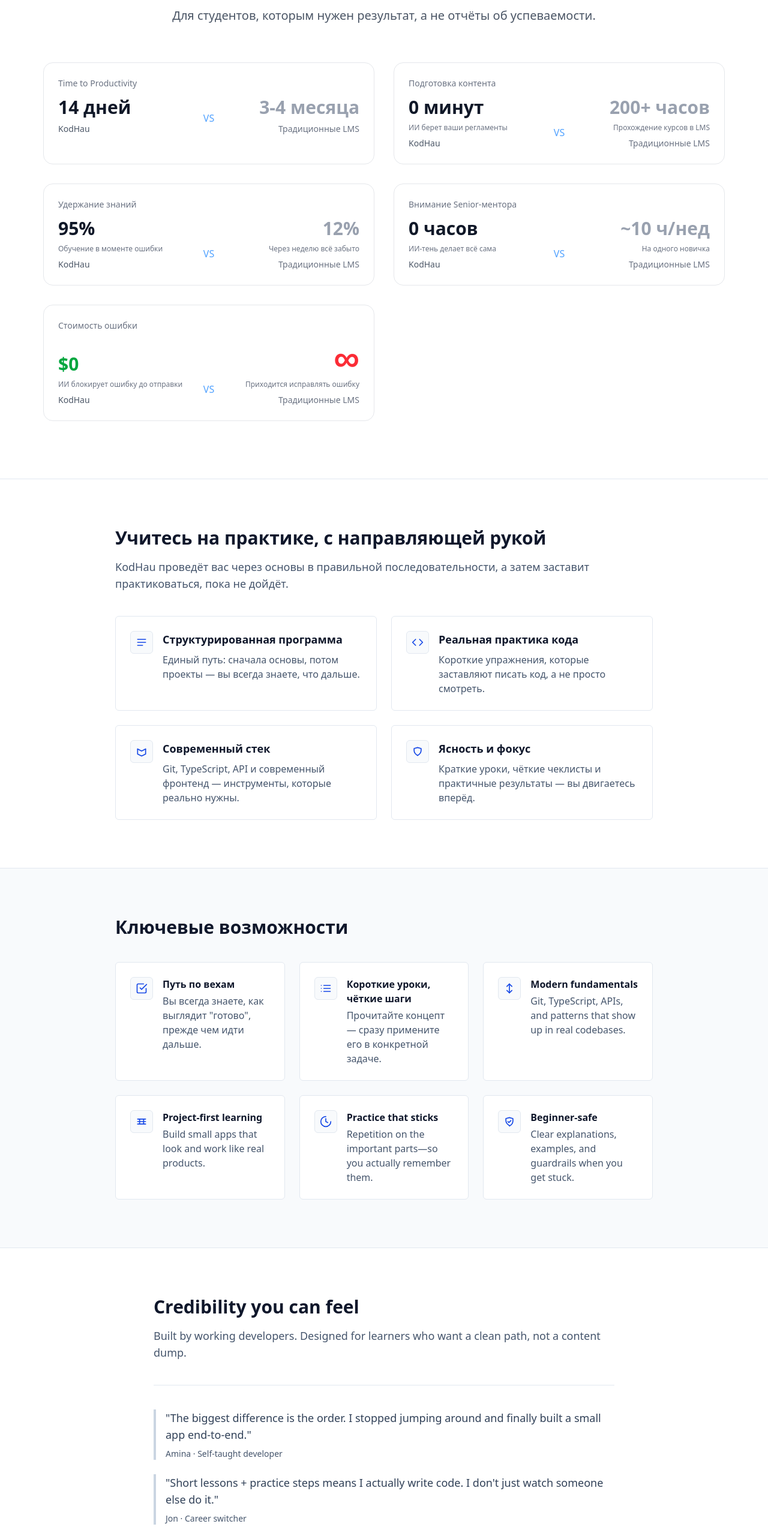
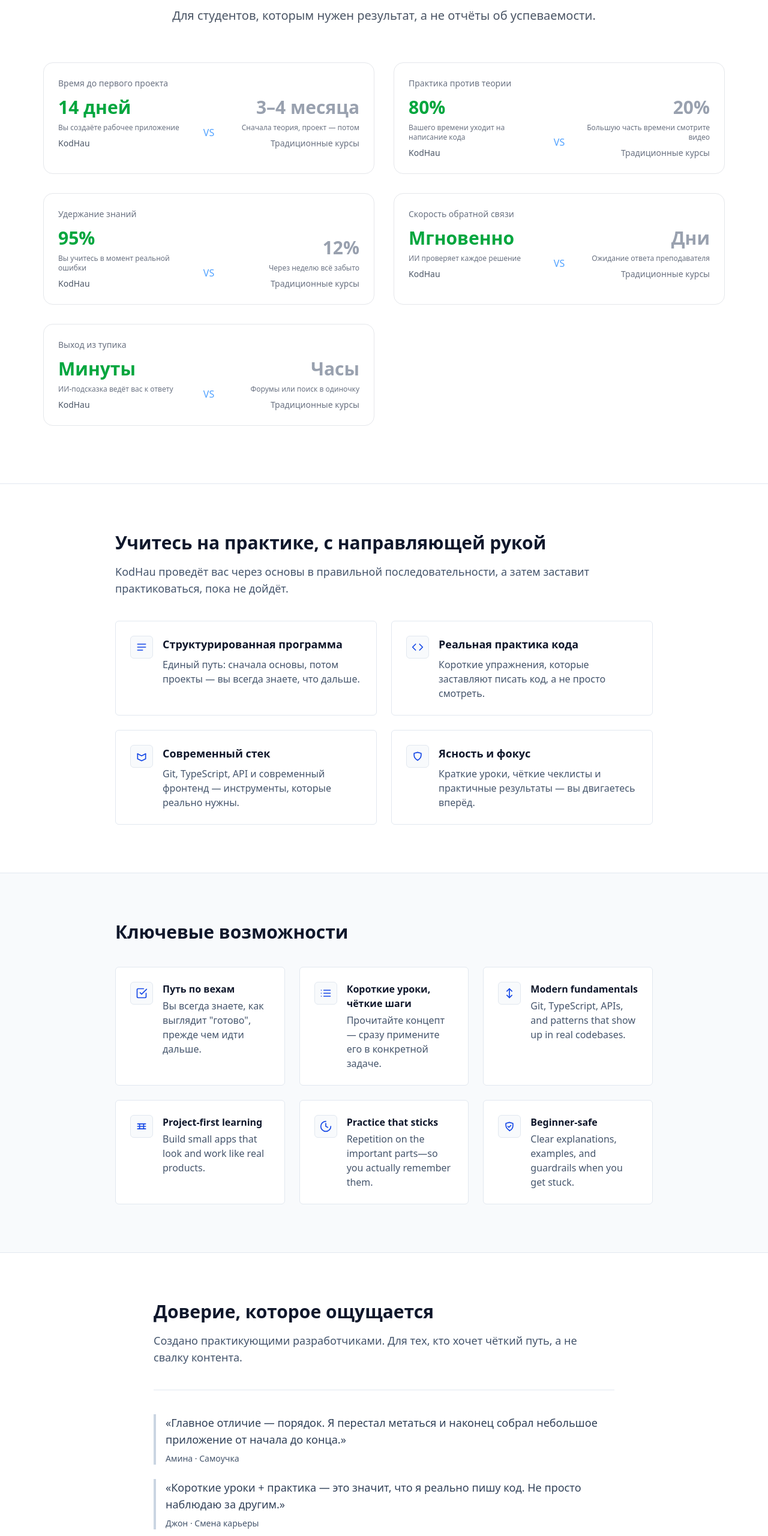
Before and after one commit to mad1081/landing-kodhau, a Nuxt app in the folder landing/: page / in a window 1280 px wide. Shown: the part 1485-4046 px from the top of the page at 60% size. Built offline with nearby package versions, Linux system fonts and the light colour scheme.

Commit message:
feat(landing): translate comparison cards, credibility, CTA, footer to EN/RU/KK

```diff
--- a/landing/app/composables/useLang.ts
+++ b/landing/app/composables/useLang.ts
@@ -56,6 +56,43 @@
     kf2Desc: 'Read a concept, then immediately apply it with a concrete task.',
     kf3Title: 'AI mentor',
     kf3Desc: 'Get Socratic hints, not answers — so you actually learn.',
+
+    // Comparison cards
+    cmpTradLabel: 'Traditional courses',
+    cmp1Cat: 'Time to First Project',
+    cmp1KhVal: '14 days', cmp1KhSub: 'You ship a working app',
+    cmp1TrVal: '3–4 months', cmp1TrSub: 'Theory first, project maybe later',
+    cmp2Cat: 'Practice vs Theory',
+    cmp2KhVal: '80%', cmp2KhSub: 'Of your time is writing real code',
+    cmp2TrVal: '20%', cmp2TrSub: 'Most time is watching videos',
+    cmp3Cat: 'Knowledge Retention',
+    cmp3KhVal: '95%', cmp3KhSub: 'You learn when you hit a real error',
+    cmp3TrVal: '12%', cmp3TrSub: 'Forgotten within a week',
+    cmp4Cat: 'Feedback Speed',
+    cmp4KhVal: 'Instant', cmp4KhSub: 'AI reviews every submission',
+    cmp4TrVal: 'Days', cmp4TrSub: 'Waiting for a tutor reply',
+    cmp5Cat: 'Getting Unstuck',
+    cmp5KhVal: 'Minutes', cmp5KhSub: 'AI hint guides you to the answer',
+    cmp5TrVal: 'Hours', cmp5TrSub: 'Forum posts or searching alone',
+
+    // Credibility
+    credTitle: 'Credibility you can feel',
+    credSubtitle: 'Built by working developers. Designed for learners who want a clear path, not a content dump.',
+    quote1: '"The biggest difference is the order. I stopped jumping around and finally built a small app end-to-end."',
+    quote1Author: 'Amina · Self-taught developer',
+    quote2: '"Short lessons + practice steps means I actually write code. I don\'t just watch someone else do it."',
+    quote2Author: 'Jon · Career switcher',
+
+    // CTA
+    ctaTitle: 'Start learning with a plan you can follow',
+    ctaSubtitle: 'Create your account and begin the first track in minutes.',
+    ctaButton: 'Register and start',
+
+    // Footer
+    footerRights: 'All rights reserved',
+    footerCreated: 'Created by Zhasulan Serikbek',
+    footerTerms: 'Terms',
+    footerPrivacy: 'Privacy',
   },
 
   ru: {
@@ -104,6 +141,39 @@
     kf2Desc: 'Прочитайте концепт — сразу примените его в конкретной задаче.',
     kf3Title: 'ИИ-ментор',
     kf3Desc: 'Получайте сократические подсказки, а не готовые ответы — так вы действительно учитесь.',
+
+    cmpTradLabel: 'Традиционные курсы',
+    cmp1Cat: 'Время до первого проекта',
+    cmp1KhVal: '14 дней', cmp1KhSub: 'Вы создаёте рабочее приложение',
+    cmp1TrVal: '3–4 месяца', cmp1TrSub: 'Сначала теория, проект — потом',
+    cmp2Cat: 'Практика против теории',
+    cmp2KhVal: '80%', cmp2KhSub: 'Вашего времени уходит на написание кода',
+    cmp2TrVal: '20%', cmp2TrSub: 'Большую часть времени смотрите видео',
+    cmp3Cat: 'Удержание знаний',
+    cmp3KhVal: '95%', cmp3KhSub: 'Вы учитесь в момент реальной ошибки',
+    cmp3TrVal: '12%', cmp3TrSub: 'Через неделю всё забыто',
+    cmp4Cat: 'Скорость обратной связи',
+    cmp4KhVal: 'Мгновенно', cmp4KhSub: 'ИИ проверяет каждое решение',
+    cmp4TrVal: 'Дни', cmp4TrSub: 'Ожидание ответа преподавателя',
+    cmp5Cat: 'Выход из тупика',
+    cmp5KhVal: 'Минуты', cmp5KhSub: 'ИИ-подсказка ведёт вас к ответу',
+    cmp5TrVal: 'Часы', cmp5TrSub: 'Форумы или поиск в одиночку',
+
+    credTitle: 'Доверие, которое ощущается',
+    credSubtitle: 'Создано практикующими разработчиками. Для тех, кто хочет чёткий путь, а не свалку контента.',
+    quote1: '«Главное отличие — порядок. Я перестал метаться и наконец собрал небольшое приложение от начала до конца.»',
+    quote1Author: 'Амина · Самоучка',
+    quote2: '«Короткие уроки + практика — это значит, что я реально пишу код. Не просто наблюдаю за другим.»',
+    quote2Author: 'Джон · Смена карьеры',
+
+    ctaTitle: 'Начните учиться по понятному плану',
+    ctaSubtitle: 'Создайте аккаунт и начните первый трек за несколько минут.',
+    ctaButton: 'Зарегистрироваться и начать',
+
+    footerRights: 'Все права защищены',
+    footerCreated: 'Создано Жасуланом Серикбеком',
+    footerTerms: 'Условия',
+    footerPrivacy: 'Конфиденциальность',
   },
 
   kk: {
@@ -152,6 +222,39 @@
     kf2Desc: 'Тұжырымдаманы оқыңыз — бірден нақты тапсырмада қолданыңыз.',
     kf3Title: 'ЖИ-ментор',
     kf3Desc: 'Дайын жауаптар емес, сократтық кеңестер алыңыз — осылай шынымен үйренесіз.',
+
+    cmpTradLabel: 'Дәстүрлі курстар',
+    cmp1Cat: 'Бірінші жобаға дейін',
+    cmp1KhVal: '14 күн', cmp1KhSub: 'Жұмыс істейтін қосымша жасайсыз',
+    cmp1TrVal: '3–4 ай', cmp1TrSub: 'Алдымен теория, жоба — кейін',
+    cmp2Cat: 'Практика мен теория',
+    cmp2KhVal: '80%', cmp2KhSub: 'Уақытыңыз нақты код жазуға кетеді',
+    cmp2TrVal: '20%', cmp2TrSub: 'Уақыттың көбі видео қарауға кетеді',
+    cmp3Cat: 'Білімді сақтау',
+    cmp3KhVal: '95%', cmp3KhSub: 'Нақты қатені кезінде үйренесіз',
+    cmp3TrVal: '12%', cmp3TrSub: 'Бір аптада ұмытылады',
+    cmp4Cat: 'Кері байланыс жылдамдығы',
+    cmp4KhVal: 'Бірден', cmp4KhSub: 'ЖИ әр шешімді тексереді',
+    cmp4TrVal: 'Күндер', cmp4TrSub: 'Оқытушының жауабын күту',
+    cmp5Cat: 'Тығырықтан шығу',
+    cmp5KhVal: 'Минуттар', cmp5KhSub: 'ЖИ-кеңес жауапқа жетелейді',
+    cmp5TrVal: 'Сағаттар', cmp5TrSub: 'Форумдар немесе жалғыз іздеу',
+
+    credTitle: 'Сезіне алатын сенімділік',
+    credSubtitle: 'Жұмыс істейтін әзірлеушілер жасаған. Контент үймесін емес, нақты жолды қалайтын үйренушілер үшін.',
+    quote1: '«Ең үлкен айырмашылық — реттілік. Секіруді тоқтаттым және соңында кішкентай қосымша жасап шықтым.»',
+    quote1Author: 'Амина · Өз бетімен үйренуші',
+    quote2: '«Қысқа сабақтар + практика — мен шынымен код жазамын. Тек біреудің жазғанын қараған жоқпын.»',
+    quote2Author: 'Джон · Мансап ауыстырушы',
+
+    ctaTitle: 'Ұстана алатын жоспармен оқуды бастаңыз',
+    ctaSubtitle: 'Аккаунт жасап, бірінші тректі минуттарда бастаңыз.',
+    ctaButton: 'Тіркеліп бастау',
+
+    footerRights: 'Барлық құқықтар қорғалған',
+    footerCreated: 'Жасулан Серікбек жасаған',
+    footerTerms: 'Шарттар',
+    footerPrivacy: 'Құпиялылық',
   },
 } as const
 
--- a/landing/app/pages/index.vue
+++ b/landing/app/pages/index.vue
@@ -441,24 +441,19 @@
       <section id="proof" class="border-t border-slate-200 px-4 py-16 md:py-20">
         <div class="mx-auto max-w-3xl">
           <h2 class="text-2xl font-bold text-slate-900 md:text-3xl">
-            Credibility you can feel
+            {{ t('credTitle') }}
           </h2>
           <p class="mt-4 text-lg text-slate-600">
-            Built by working developers. Designed for learners who want a clean path, not a content dump.
+            {{ t('credSubtitle') }}
           </p>
           <div class="mt-10 space-y-6 border-t border-slate-200 pt-10">
             <blockquote class="border-l-4 border-slate-300 pl-4 text-slate-700">
-              <p class="text-lg">
-                "The biggest difference is the order. I stopped jumping around and finally built a small app
-                end-to-end."
-              </p>
-              <footer class="mt-2 text-sm text-slate-600">Amina · Self-taught developer</footer>
+              <p class="text-lg">{{ t('quote1') }}</p>
+              <footer class="mt-2 text-sm text-slate-600">{{ t('quote1Author') }}</footer>
             </blockquote>
             <blockquote class="border-l-4 border-slate-300 pl-4 text-slate-700">
-              <p class="text-lg">
-                "Short lessons + practice steps means I actually write code. I don't just watch someone else do it."
-              </p>
-              <footer class="mt-2 text-sm text-slate-600">Jon · Career switcher</footer>
+              <p class="text-lg">{{ t('quote2') }}</p>
+              <footer class="mt-2 text-sm text-slate-600">{{ t('quote2Author') }}</footer>
             </blockquote>
           </div>
         </div>
@@ -468,15 +463,15 @@
       <section id="cta" class="border-t border-slate-200 bg-slate-50 px-4 py-16 md:py-24">
         <div class="mx-auto max-w-2xl text-center">
           <h2 class="text-2xl font-bold text-slate-900 md:text-3xl">
-            Start learning with a plan you can follow
+            {{ t('ctaTitle') }}
           </h2>
           <p class="mt-4 text-lg text-slate-600">
-            Create your account and begin the first track in minutes.
+            {{ t('ctaSubtitle') }}
           </p>
           <div class="mt-10">
             <a :href="`${ideUrl}/auth`"
               class="inline-block rounded-md bg-blue-600 px-8 py-3 text-base font-medium text-white">
-              Register and start
+              {{ t('ctaButton') }}
             </a>
           </div>
         </div>
@@ -486,11 +481,11 @@
       <footer class="border-t border-slate-200 px-4 py-8">
         <div class="mx-auto flex max-w-4xl flex-col items-center justify-between gap-4 sm:flex-row">
           <span class="text-sm text-slate-600">
-            KodHau · {{ currentYear }} · All rights reserved · Created by Zhasulan Serikbek
+            KodHau · {{ currentYear }} · {{ t('footerRights') }} · {{ t('footerCreated') }}
           </span>
           <nav class="flex gap-6 text-sm">
-            <a href="#" class="text-slate-600">Terms</a>
-            <a href="#" class="text-slate-600">Privacy</a>
+            <a href="#" class="text-slate-600">{{ t('footerTerms') }}</a>
+            <a href="#" class="text-slate-600">{{ t('footerPrivacy') }}</a>
           </nav>
         </div>
       </footer>
@@ -499,7 +494,7 @@
 </template>
 
 <script setup lang="ts">
-import { ref, reactive, onMounted, onUnmounted } from 'vue'
+import { ref, reactive, computed, onMounted, onUnmounted } from 'vue'
 const { lang, setLang, t } = useLang()
 const mobileMenuOpen = ref(false)
 
@@ -733,67 +728,32 @@
   traditional: ComparisonSide
 }
 
-const comparisonData: ComparisonCard[] = [
+const comparisonData = computed<ComparisonCard[]>(() => [
   {
-    category: 'Time to Productivity',
-    kodhau: { value: '14 дней', label: 'KodHau' },
-    traditional: { value: '3-4 месяца', label: 'Традиционные LMS' },
+    category: t('cmp1Cat'),
+    kodhau: { value: t('cmp1KhVal'), subtitle: t('cmp1KhSub'), label: 'KodHau', valueClass: 'text-green-600' },
+    traditional: { value: t('cmp1TrVal'), subtitle: t('cmp1TrSub'), label: t('cmpTradLabel') },
   },
   {
-    category: 'Подготовка контента',
-    kodhau: {
-      value: '0 минут',
-      subtitle: 'ИИ берет ваши регламенты',
-      label: 'KodHau',
-    },
-    traditional: {
-      value: '200+ часов',
-      subtitle: 'Прохождение курсов в LMS',
-      label: 'Традиционные LMS',
-    },
+    category: t('cmp2Cat'),
+    kodhau: { value: t('cmp2KhVal'), subtitle: t('cmp2KhSub'), label: 'KodHau', valueClass: 'text-green-600' },
+    traditional: { value: t('cmp2TrVal'), subtitle: t('cmp2TrSub'), label: t('cmpTradLabel') },
   },
   {
-    category: 'Удержание знаний',
-    kodhau: {
-      value: '95%',
-      subtitle: 'Обучение в моменте ошибки',
-      label: 'KodHau',
-    },
-    traditional: {
-      value: '12%',
-      subtitle: 'Через неделю всё забыто',
-      label: 'Традиционные LMS',
-    },
+    category: t('cmp3Cat'),
+    kodhau: { value: t('cmp3KhVal'), subtitle: t('cmp3KhSub'), label: 'KodHau', valueClass: 'text-green-600' },
+    traditional: { value: t('cmp3TrVal'), subtitle: t('cmp3TrSub'), label: t('cmpTradLabel') },
   },
   {
-    category: 'Внимание Senior-ментора',
-    kodhau: {
-      value: '0 часов',
-      subtitle: 'ИИ-тень делает всё сама',
-      label: 'KodHau',
-    },
-    traditional: {
-      value: '~10 ч/нед',
-      subtitle: 'На одного новичка',
-      label: 'Традиционные LMS',
-    },
+    category: t('cmp4Cat'),
+    kodhau: { value: t('cmp4KhVal'), subtitle: t('cmp4KhSub'), label: 'KodHau', valueClass: 'text-green-600' },
+    traditional: { value: t('cmp4TrVal'), subtitle: t('cmp4TrSub'), label: t('cmpTradLabel') },
   },
   {
-    category: 'Стоимость ошибки',
-    kodhau: {
-      value: '$0',
-      subtitle: 'ИИ блокирует ошибку до отправки',
-      label: 'KodHau',
-      valueClass: 'text-green-600',
-    },
-    traditional: {
-      value: '\u221E',
-      subtitle: 'Приходится исправлять ошибку',
-      label: 'Традиционные LMS',
-      // valueClass: 'text-red-500 text-6xl leading-none',
-      valueClass: 'text-red-500 text-6xl',
-    },
+    category: t('cmp5Cat'),
+    kodhau: { value: t('cmp5KhVal'), subtitle: t('cmp5KhSub'), label: 'KodHau', valueClass: 'text-green-600' },
+    traditional: { value: t('cmp5TrVal'), subtitle: t('cmp5TrSub'), label: t('cmpTradLabel') },
   },
-]
+])
 
 </script>
```
